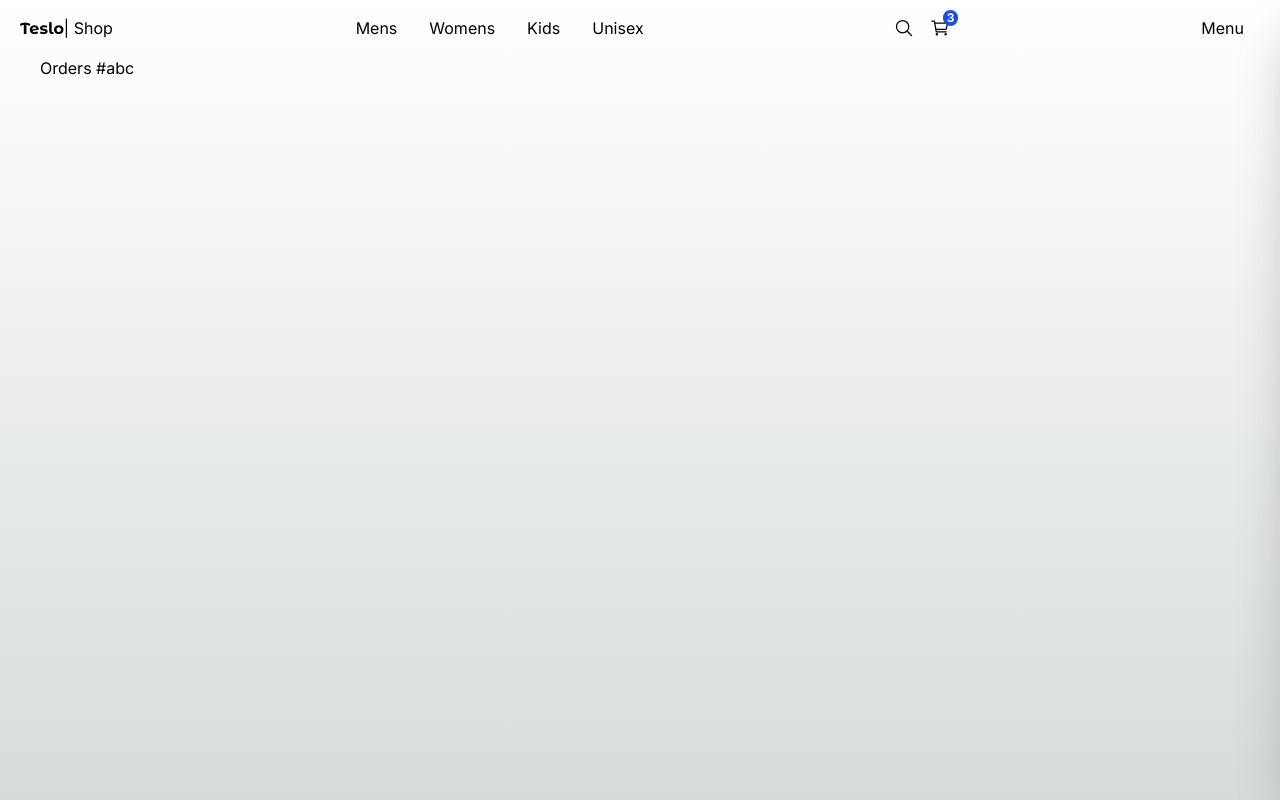
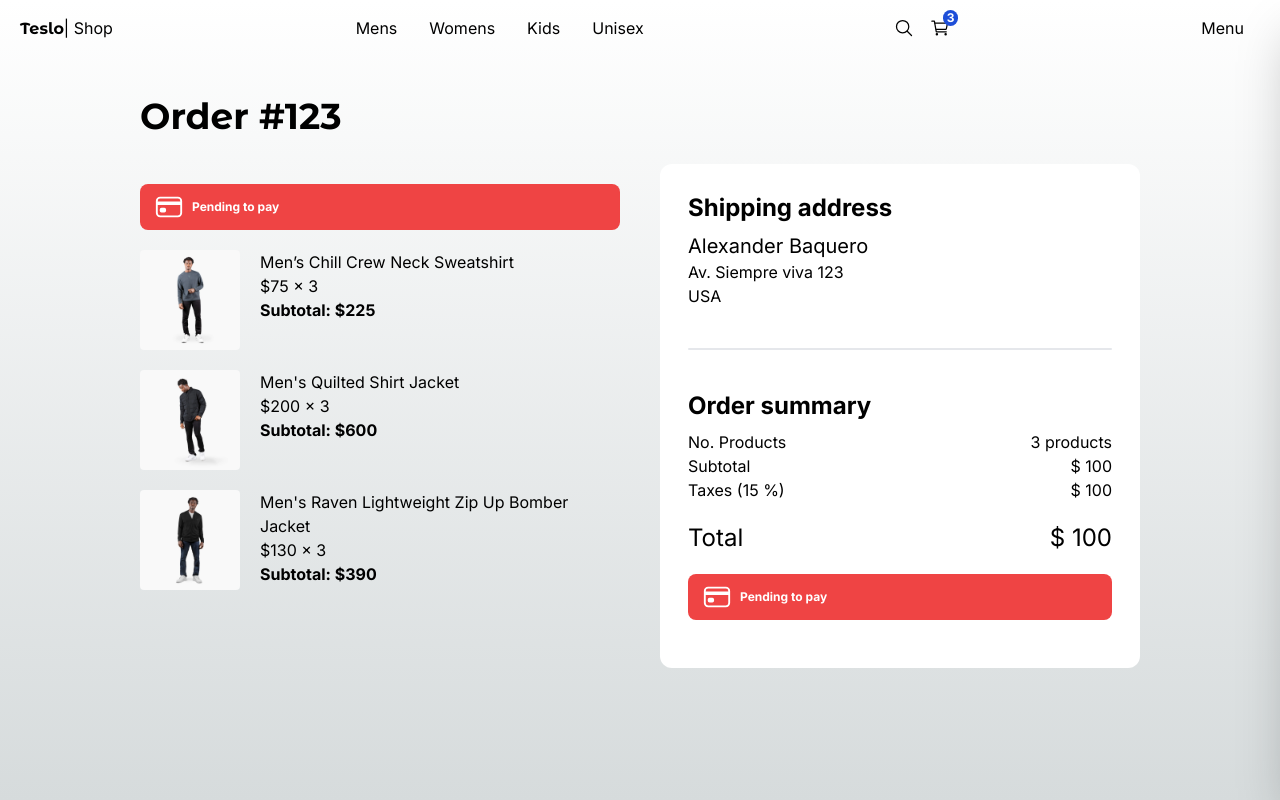
Before and after one commit to babaquero07/teslo-shop, a Next.js app: page /orders/123 in a window 1280 px wide. Built offline with nearby package versions, Linux system fonts and the light colour scheme.

Commit message:
Order page

```diff
--- a/src/app/(shop)/checkout/page.tsx
+++ b/src/app/(shop)/checkout/page.tsx
@@ -3,7 +3,6 @@
 import Title from "@/components/ui/title/Title";
 import { initialData } from "@/seed/seed";
 import Image from "next/image";
-import QuantitySelector from "@/components/product/quantity-selector/QuantitySelector";
 
 const productsInCart = [
   initialData.products[0],
--- a/src/app/(shop)/orders/[id]/page.tsx
+++ b/src/app/(shop)/orders/[id]/page.tsx
@@ -1,7 +1,114 @@
-export default function () {
+import Link from "next/link";
+import Image from "next/image";
+
+import { initialData } from "@/seed/seed";
+import Title from "@/components/ui/title/Title";
+import clsx from "clsx";
+import { IoCardOutline } from "react-icons/io5";
+
+const productsInCart = [
+  initialData.products[0],
+  initialData.products[1],
+  initialData.products[2],
+];
+
+interface Props {
+  params: {
+    id: string;
+  };
+}
+
+export default function ({ params }: Props) {
+  const { id } = params;
+
   return (
-    <div>
-      <h1>Orders #abc</h1>
+    <div className="flex justify-center items center mb-72 sm:px-0">
+      <div className="flex flex-col w-[1000px]">
+        <Title title={`Order #${id}`} />
+
+        <div className="grid grid-cols-1 sm:grid-cols-2 gap-10">
+          {/* Cart */}
+          <div className="flex flex-col mt-5">
+            <div
+              className={clsx(
+                "flex items-center rounded-lg py-2 px-3.5 text-xs font-bold text-white mb-5",
+                {
+                  "bg-red-500": true,
+                  "bg-green-700": false,
+                }
+              )}
+            >
+              <IoCardOutline size={30} />
+              <div className="mx-2">Pending to pay</div>
+              {/* <div className="mx-2">Paid order</div> */}
+            </div>
+
+            {/* Items */}
+            {productsInCart.map((product) => (
+              <div key={product.slug} className="flex mb-5">
+                <Image
+                  className="mr-5 rounded"
+                  src={`/products/${product.images[0]}`}
+                  width={100}
+                  height={100}
+                  style={{
+                    width: "100px",
+                    height: "100px",
+                  }}
+                  alt={product.title}
+                />
+
+                <div>
+                  <p>{product.title}</p>
+                  <p>${product.price} x 3</p>
+                  <p className="font-bold">Subtotal: ${product.price * 3}</p>
+                </div>
+              </div>
+            ))}
+          </div>
+
+          {/* Checkout */}
+          <div className="bg-white rounded-xl p-7">
+            <h2 className="text-2xl font-bold mb-2">Shipping address</h2>
+            <div className="mb-10">
+              <p className="text-xl">Alexander Baquero</p>
+              <p>Av. Siempre viva 123</p>
+              <p>USA</p>
+            </div>
+
+            {/* Divider */}
+            <div className="w-full h-0.5 rounded bg-gray-200 mb-10" />
+
+            <h2 className="text-2xl font-bold mb-2">Order summary</h2>
+            <div className="grid grid-cols-2">
+              <span>No. Products</span>
+              <span className="text-right">3 products</span>
+              <span>Subtotal</span>
+              <span className="text-right">$ 100</span>
+              <span>Taxes (15 %)</span>
+              <span className="text-right">$ 100</span>
+              <span className="text-2xl mt-5">Total</span>
+              <span className="mt-5 text-2xl text-right">$ 100</span>
+            </div>
+
+            <div className="mt-5 mb-2 w-full">
+              <div
+                className={clsx(
+                  "flex items-center rounded-lg py-2 px-3.5 text-xs font-bold text-white mb-5",
+                  {
+                    "bg-red-500": true,
+                    "bg-green-700": false,
+                  }
+                )}
+              >
+                <IoCardOutline size={30} />
+                <div className="mx-2">Pending to pay</div>
+                {/* <div className="mx-2">Paid order</div> */}
+              </div>
+            </div>
+          </div>
+        </div>
+      </div>
     </div>
   );
 }
```
